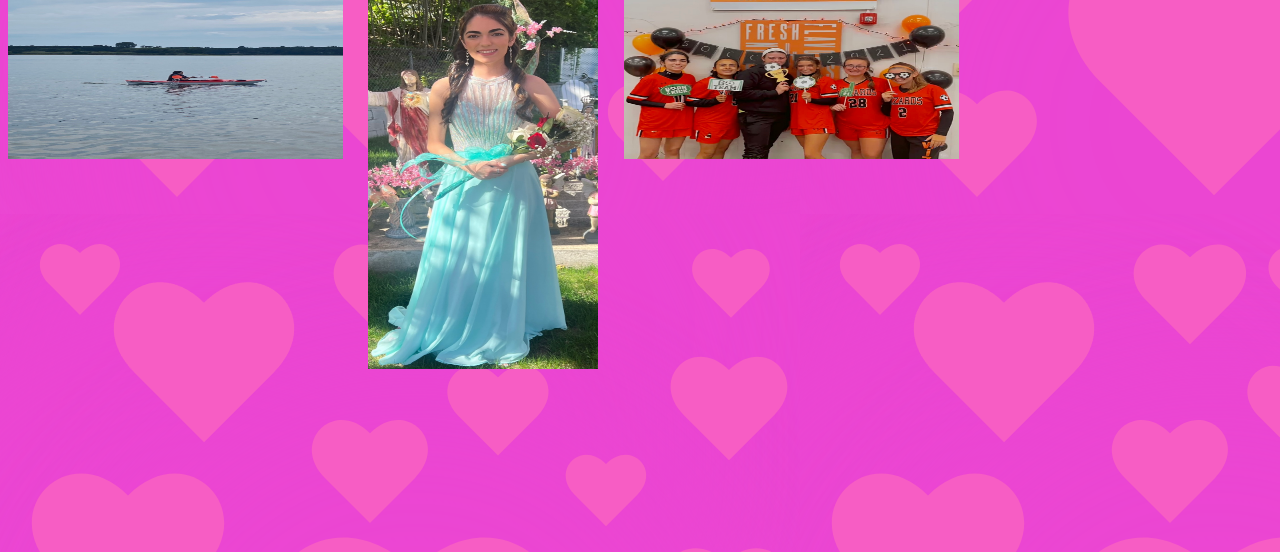
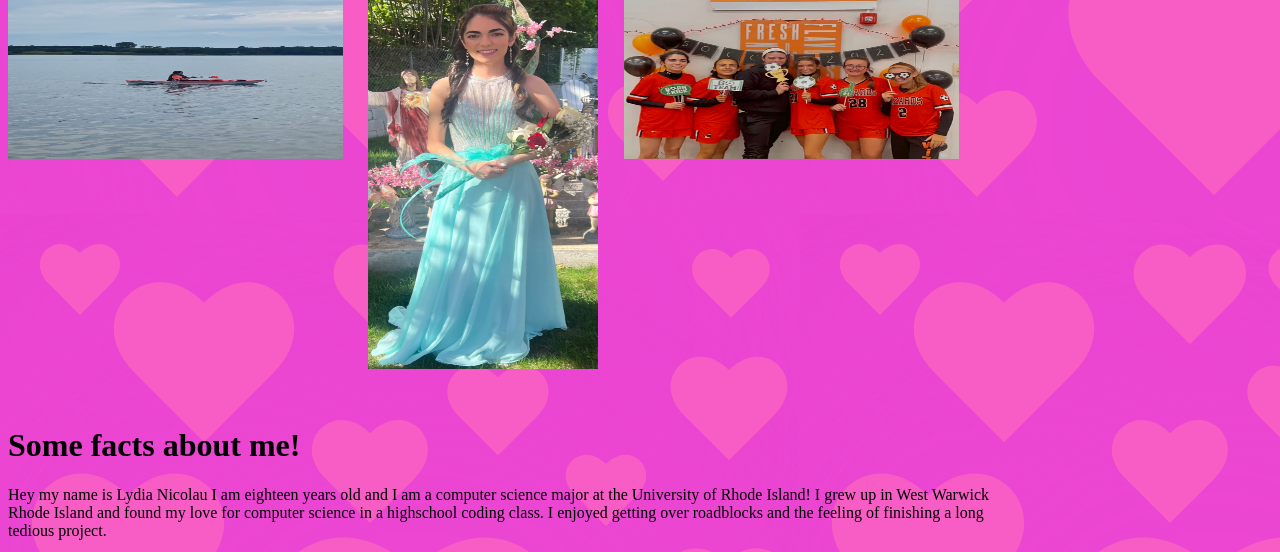
Before and after one commit to LydiaNicolau/LydiaNicolau.github.io, a plain HTML site: page about.html in a window 1280 px wide. Shown: the part 386-938 px from the top of the page. Drawn offline with Linux system fonts and the light colour scheme.

Commit message:
Update about.html

```diff
--- a/about.html
+++ b/about.html
@@ -25,6 +25,6 @@ Welcome to Lydia's Bio!
                     <img id="aboutmewater" src="aboutmewater.jpg" width="335" height="160">
                     <img id="aboutmeprom" src="aboutmeprom.jpg" width="230" height="370">
                     <img id="aboutmesoccer" src="aboutmesoccer.jpg" width="335" height="160">
-      <h1><br><br><br><br><br><br><br><br><br><br><br><br><br><br><br><br><br><br>Some facts about me!</h1>
+      <h1><br><br><br><br><br><br><br><br><br><br><br>Some facts about me!</h1>
       <p> Hey my name is Lydia Nicolau I am eighteen years old and I am a computer science major at the University of Rhode Island! I grew up in West Warwick <br> Rhode Island and found my love for computer science in a highschool coding class. I enjoyed getting over roadblocks and the feeling of finishing a long <br> tedious project.</p>
     </body>
```
